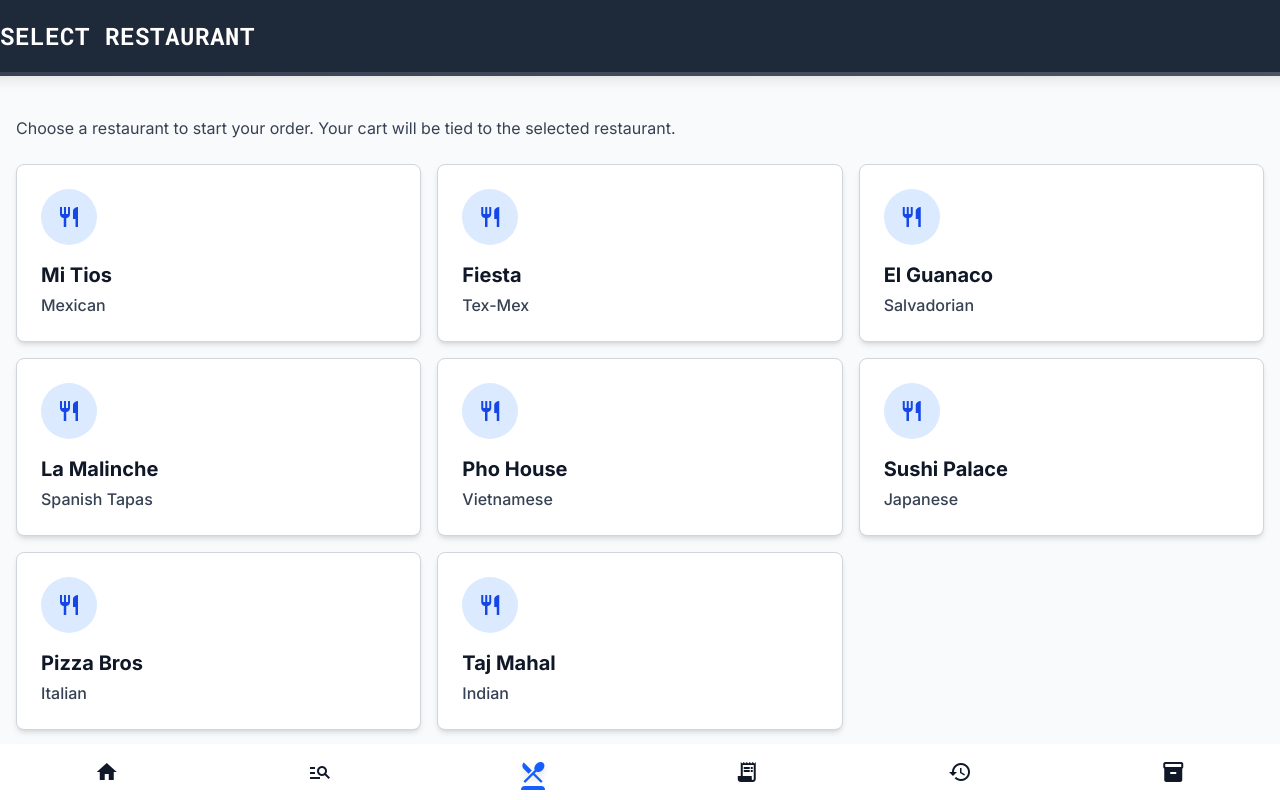
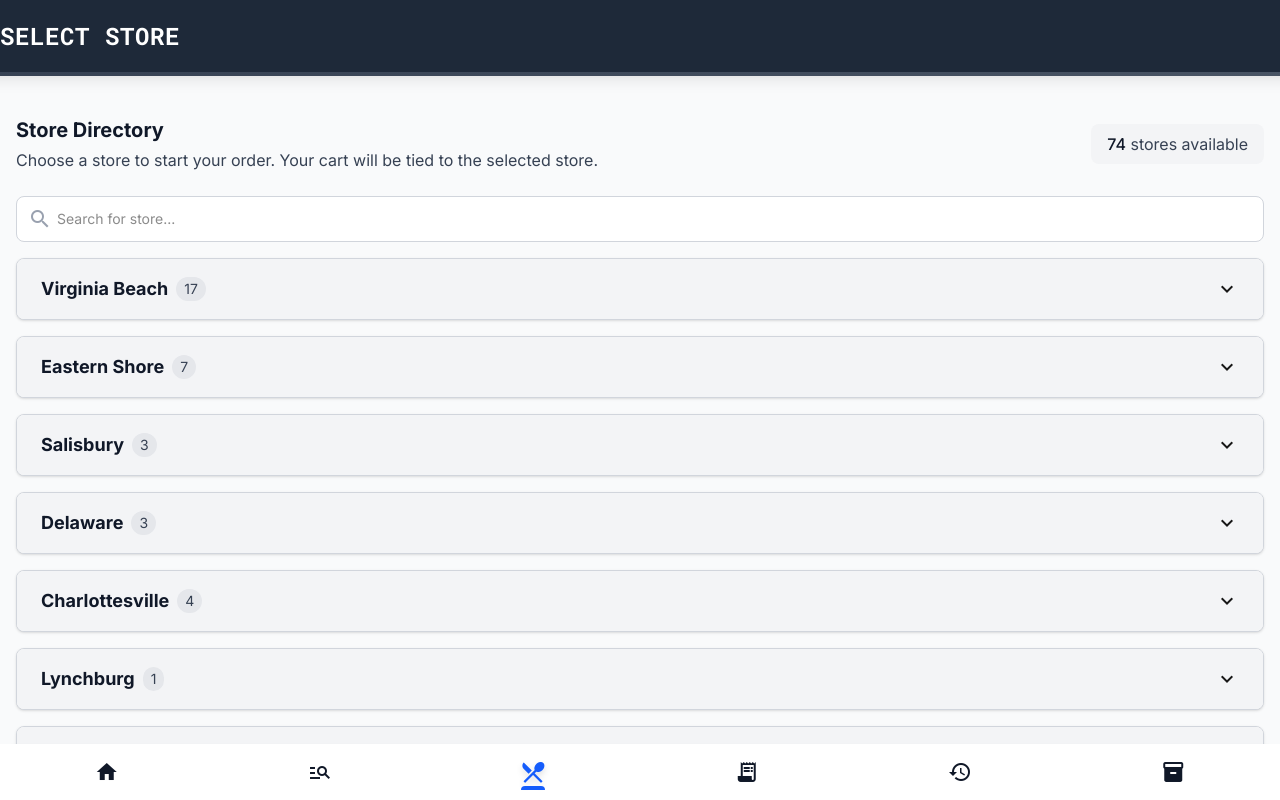
Before and after one commit to elvisinthecloud/inventory-management-system, a Next.js app: page /restaurants in a window 1280 px wide. Shown: the top 800 px of the page. Built offline with nearby package versions, Linux system fonts and the light colour scheme.

Commit message:
Feature: Refactor RestaurantList component to organize restaurants by location categories, implement search functionality, and enhance UI with expandable categories. Update RestaurantsPage to reflect changes in terminology and improve user guidance for store selection.

```diff
--- a/src/app/components/RestaurantList.tsx
+++ b/src/app/components/RestaurantList.tsx
@@ -1,24 +1,159 @@
 'use client';
 
-import React from 'react';
+import React, { useState, useMemo } from 'react';
 import { useInvoice, Restaurant } from '../context/InvoiceContext';
 import { useRouter } from 'next/navigation';
 
-// Mock restaurant data
-const restaurants: Restaurant[] = [
-  { id: 1, name: 'Mi Tios', cuisine: 'Mexican' },
-  { id: 2, name: 'Fiesta', cuisine: 'Tex-Mex' },
-  { id: 3, name: 'El Guanaco', cuisine: 'Salvadorian' },
-  { id: 4, name: 'La Malinche', cuisine: 'Spanish Tapas' },
-  { id: 5, name: 'Pho House', cuisine: 'Vietnamese' },
-  { id: 6, name: 'Sushi Palace', cuisine: 'Japanese' },
-  { id: 7, name: 'Pizza Bros', cuisine: 'Italian' },
-  { id: 8, name: 'Taj Mahal', cuisine: 'Indian' },
+// Define location category interface
+interface LocationCategory {
+  name: string;
+  restaurants: Restaurant[];
+}
+
+// Organized restaurant data by location
+const locationCategories: LocationCategory[] = [
+  {
+    name: 'Virginia Beach',
+    restaurants: [
+      { id: 101, name: 'Rio Bravo', cuisine: 'Mexican' },
+      { id: 102, name: 'Vasquez', cuisine: 'Latino' },
+      { id: 103, name: 'Mi Pueblito', cuisine: 'Mexican' },
+      { id: 104, name: 'Farm Fresh', cuisine: 'Latino' },
+      { id: 105, name: 'Obraje', cuisine: 'Latino' },
+      { id: 106, name: 'Genesis', cuisine: 'Latino' },
+      { id: 107, name: 'Lempira 2', cuisine: 'Latino' },
+      { id: 108, name: 'Lempira 3', cuisine: 'Latino' },
+      { id: 109, name: 'Los Angeles', cuisine: 'Latino' },
+      { id: 110, name: 'Mi Rancho', cuisine: 'Mexican' },
+      { id: 111, name: 'Grand Mart', cuisine: 'Latino' },
+      { id: 112, name: 'Los Santos', cuisine: 'Latino' },
+      { id: 113, name: 'El Chapin', cuisine: 'Guatemalan' },
+      { id: 114, name: 'Tabasco', cuisine: 'Mexican' },
+      { id: 115, name: 'Save-A-Lot (Virginia Beach)', cuisine: 'Latino' },
+      { id: 116, name: 'Mi Tienda Esquina', cuisine: 'Latino' },
+      { id: 117, name: 'Latino Unidos', cuisine: 'Latino' },
+    ]
+  },
+  {
+    name: 'Eastern Shore',
+    restaurants: [
+      { id: 201, name: 'Casa Hispana', cuisine: 'Latino' },
+      { id: 202, name: 'Taqueria Ranchito', cuisine: 'Mexican' },
+      { id: 203, name: 'Carmelitas', cuisine: 'Latino' },
+      { id: 204, name: 'El Crucero', cuisine: 'Latino' },
+      { id: 205, name: 'Remolino', cuisine: 'Latino' },
+      { id: 206, name: 'El Mercado', cuisine: 'Latino' },
+      { id: 207, name: 'Emmanuel', cuisine: 'Latino' },
+    ]
+  },
+  {
+    name: 'Salisbury',
+    restaurants: [
+      { id: 301, name: 'Union Latina', cuisine: 'Latino' },
+      { id: 302, name: 'Sanchez', cuisine: 'Latino' },
+      { id: 303, name: 'La Mexicana', cuisine: 'Mexican' },
+    ]
+  },
+  {
+    name: 'Delaware',
+    restaurants: [
+      { id: 401, name: 'La Estrella', cuisine: 'Latino' },
+      { id: 402, name: 'El Rey Chapin', cuisine: 'Guatemalan' },
+      { id: 403, name: 'Tienda La Bonita', cuisine: 'Latino' },
+    ]
+  },
+  {
+    name: 'Charlottesville',
+    restaurants: [
+      { id: 501, name: 'Super Amanecer', cuisine: 'Latino' },
+      { id: 502, name: 'Tiendita Latina', cuisine: 'Latino' },
+      { id: 503, name: 'Mercado Amigos', cuisine: 'Latino' },
+      { id: 504, name: 'Super Diaz', cuisine: 'Latino' },
+    ]
+  },
+  {
+    name: 'Lynchburg',
+    restaurants: [
+      { id: 601, name: 'Super Amanecer 2', cuisine: 'Latino' },
+    ]
+  },
+  {
+    name: 'Richmond',
+    restaurants: [
+      { id: 701, name: 'Big Apple', cuisine: 'Latino' },
+      { id: 702, name: 'Varidades', cuisine: 'Latino' },
+      { id: 703, name: 'El Compas', cuisine: 'Latino' },
+      { id: 704, name: 'El Famoso Market', cuisine: 'Latino' },
+      { id: 705, name: 'New Grand Mart', cuisine: 'Latino' },
+      { id: 706, name: 'Dorado', cuisine: 'Latino' },
+      { id: 707, name: 'Dorado 2', cuisine: 'Latino' },
+      { id: 708, name: 'Happy Mart', cuisine: 'Latino' },
+      { id: 709, name: 'Las Torres', cuisine: 'Latino' },
+      { id: 710, name: 'Victoria', cuisine: 'Latino' },
+      { id: 711, name: 'Mi Cielito Lindo', cuisine: 'Mexican' },
+      { id: 712, name: 'Mi Guerrero Grill', cuisine: 'Mexican' },
+      { id: 713, name: 'El Mercadito', cuisine: 'Latino' },
+      { id: 714, name: 'Super Fresh', cuisine: 'Latino' },
+      { id: 715, name: 'International', cuisine: 'Latino' },
+    ]
+  },
+  {
+    name: 'Hopewell & Petersburg',
+    restaurants: [
+      { id: 801, name: 'Save-A-Lot (Hopewell)', cuisine: 'Latino' },
+      { id: 802, name: 'J & A', cuisine: 'Latino' },
+      { id: 803, name: 'Taqueria Doña Rosa', cuisine: 'Mexican' },
+      { id: 804, name: 'Adrianna\'s', cuisine: 'Latino' },
+      { id: 805, name: 'Sol Market', cuisine: 'Latino' },
+      { id: 806, name: 'So Market', cuisine: 'Latino' },
+      { id: 807, name: 'Maria\'s Mini Market', cuisine: 'Latino' },
+      { id: 808, name: 'Maria\'s Mini Market 2', cuisine: 'Latino' },
+    ]
+  },
+  {
+    name: 'Local',
+    restaurants: [
+      { id: 901, name: 'Tio\'s Market', cuisine: 'Latino' },
+      { id: 902, name: 'Migueleña', cuisine: 'Latino' },
+      { id: 903, name: 'Good Fortune', cuisine: 'Latino' },
+      { id: 904, name: 'Eben-Ezer', cuisine: 'Latino' },
+      { id: 905, name: 'Laundromat', cuisine: 'Latino' },
+    ]
+  },
+  {
+    name: 'Baltimore',
+    restaurants: [
+      { id: 1001, name: 'Favorita', cuisine: 'Latino' },
+      { id: 1002, name: 'La Favorita', cuisine: 'Latino' },
+      { id: 1003, name: 'Perez International', cuisine: 'Latino' },
+    ]
+  },
+  {
+    name: 'Fredericksburg',
+    restaurants: [
+      { id: 1101, name: 'Fiesta', cuisine: 'Latino' },
+      { id: 1102, name: 'Milagrito', cuisine: 'Latino' },
+    ]
+  },
+  {
+    name: 'Winchester',
+    restaurants: [
+      { id: 1201, name: 'Paraiso', cuisine: 'Latino' },
+    ]
+  },
+  {
+    name: 'Culpeper',
+    restaurants: [
+      { id: 1301, name: 'Eben-Ezer (Culpeper)', cuisine: 'Latino' },
+    ]
+  },
 ];
 
 export default function RestaurantList() {
   const { setRestaurant, invoice } = useInvoice();
   const router = useRouter();
+  const [expandedCategory, setExpandedCategory] = useState<string | null>(null);
+  const [searchTerm, setSearchTerm] = useState('');
 
   const handleSelectRestaurant = (restaurant: Restaurant) => {
     setRestaurant(restaurant);
@@ -27,32 +162,121 @@ export default function RestaurantList() {
     router.push('/search');
   };
 
+  const toggleCategory = (categoryName: string) => {
+    if (expandedCategory === categoryName) {
+      setExpandedCategory(null);
+    } else {
+      setExpandedCategory(categoryName);
+    }
+  };
+
+  // Filter categories and restaurants based on search term
+  const filteredCategories = useMemo(() => {
+    if (!searchTerm.trim()) {
+      return locationCategories;
+    }
+
+    const term = searchTerm.toLowerCase().trim();
+
+    return locationCategories
+      .map(category => {
+        // Filter restaurants that match the search term
+        const filteredRestaurants = category.restaurants.filter(
+          restaurant => restaurant.name.toLowerCase().includes(term)
+        );
+
+        // Only include categories that have restaurants matching the search
+        return {
+          ...category,
+          restaurants: filteredRestaurants
+        };
+      })
+      .filter(category => category.restaurants.length > 0);
+  }, [searchTerm, locationCategories]);
+
+  // Auto-expand categories when searching
+  const shouldExpandCategory = (categoryName: string) => {
+    return searchTerm.trim() !== '' || expandedCategory === categoryName;
+  };
+
   return (
-    <div className="grid grid-cols-1 gap-4 sm:grid-cols-2 lg:grid-cols-3">
-      {restaurants.map((restaurant) => (
+    <div className="space-y-4">
+      {/* Search bar */}
+      <div className="mb-4">
+        <div className="relative">
+          <div className="absolute inset-y-0 left-0 flex items-center pl-3 pointer-events-none">
+            <span className="material-icons text-gray-400">search</span>
+          </div>
+          <input
+            type="text"
+            className="block w-full py-3 pl-10 pr-3 text-sm border border-gray-300 rounded-lg bg-white focus:outline-none focus:ring-2 focus:ring-gray-500 focus:border-transparent"
+            placeholder="Search for store..."
+            value={searchTerm}
+            onChange={(e) => setSearchTerm(e.target.value)}
+          />
+          {searchTerm && (
+            <button
+              className="absolute inset-y-0 right-0 flex items-center pr-3"
+              onClick={() => setSearchTerm('')}
+            >
+              <span className="material-icons text-gray-400 hover:text-gray-600">clear</span>
+            </button>
+          )}
+        </div>
+      </div>
+
+      {filteredCategories.length === 0 ? (
+        <div className="bg-white p-8 rounded-lg shadow-sm border border-gray-300 text-center">
+          <span className="material-icons text-5xl text-gray-400 mb-3">search_off</span>
+          <h3 className="text-lg font-medium text-gray-900 mb-1">No stores found</h3>
+          <p className="text-gray-600">Try adjusting your search term</p>
+        </div>
+      ) : (
+        filteredCategories.map((category) => (
+          <div key={category.name} className="overflow-hidden rounded-lg border border-gray-300 bg-white shadow-sm">
+            <div
+              className="flex cursor-pointer items-center justify-between bg-gray-100 px-6 py-4"
+              onClick={() => toggleCategory(category.name)}
+            >
+              <div className="flex items-center">
+                <h2 className="text-lg font-bold text-gray-900">{category.name}</h2>
+                <span className="ml-2 px-2 py-0.5 bg-gray-200 text-gray-700 text-sm rounded-full">
+                  {category.restaurants.length}
+                </span>
+              </div>
+              <span className="material-icons">
+                {shouldExpandCategory(category.name) ? 'expand_less' : 'expand_more'}
+              </span>
+            </div>
+
+            {shouldExpandCategory(category.name) && (
+              <div className="grid grid-cols-1 gap-4 p-4 sm:grid-cols-2 lg:grid-cols-3">
+                {category.restaurants.map((restaurant) => (
                   <div
                     key={restaurant.id}
                     className={`cursor-pointer overflow-hidden rounded-lg border ${
                       invoice.restaurant?.id === restaurant.id
                         ? 'border-blue-600 ring-2 ring-blue-400'
-              : 'border-gray-300'
-          } bg-white p-6 shadow-md transition-all hover:shadow-lg active:bg-blue-50`}
+                        : 'border-gray-200'
+                    } bg-white p-4 shadow-sm transition-all hover:shadow-md active:bg-blue-50`}
                     onClick={() => handleSelectRestaurant(restaurant)}
                   >
-          <div className="mb-4 flex h-14 w-14 items-center justify-center rounded-full bg-blue-100 text-blue-700">
-            <span className="material-icons text-2xl">restaurant</span>
-          </div>
-          <h3 className="mb-1 text-xl font-bold text-gray-900">{restaurant.name}</h3>
-          <p className="font-medium text-gray-700">{restaurant.cuisine}</p>
+                    <h3 className="mb-1 text-base font-bold text-gray-900">{restaurant.name}</h3>
+                    <p className="text-sm text-gray-600">{restaurant.cuisine}</p>
 
                     {invoice.restaurant?.id === restaurant.id && (
-            <div className="mt-3 inline-flex items-center rounded-full bg-blue-100 px-3 py-1 text-sm font-medium text-blue-800">
-              <span className="material-icons text-xs mr-1">check_circle</span>
+                      <div className="mt-2 inline-flex items-center rounded-full bg-blue-100 px-2 py-0.5 text-xs font-medium text-blue-800">
+                        <span className="material-icons text-xs mr-0.5">check_circle</span>
                         Selected
                       </div>
                     )}
                   </div>
                 ))}
               </div>
+            )}
+          </div>
+        ))
+      )}
+    </div>
   );
 }
--- a/src/app/restaurants/page.tsx
+++ b/src/app/restaurants/page.tsx
@@ -1,3 +1,5 @@
+'use client';
+
 import React from 'react';
 import RestaurantList from '../components/RestaurantList';
 import PageHeader from '@/app/components/PageHeader';
@@ -7,15 +9,23 @@ export default function RestaurantsPage() {
     <div className="flex flex-col min-h-screen bg-gray-50">
       {/* Full-width header */}
       <PageHeader
-        title="SELECT RESTAURANT"
+        title="SELECT STORE"
         fullWidth={true}
       />
 
       {/* Content with proper padding */}
       <div className="container mx-auto px-4 pb-28 pt-2 flex-grow">
-        <p className="mb-6 text-gray-700">
-          Choose a restaurant to start your order. Your cart will be tied to the selected restaurant.
-        </p>
+        <div className="flex flex-col md:flex-row md:items-center md:justify-between mb-6">
+          <div>
+            <h2 className="text-xl font-bold text-gray-900 mb-1">Store Directory</h2>
+            <p className="text-gray-700">
+              Choose a store to start your order. Your cart will be tied to the selected store.
+            </p>
+          </div>
+          <div className="mt-3 md:mt-0 bg-gray-100 px-4 py-2 rounded-lg">
+            <span className="font-medium text-gray-900">74</span> <span className="text-gray-700">stores available</span>
+          </div>
+        </div>
 
         <RestaurantList />
       </div>
```
Lines whose indentation alone changed are shown as unchanged.
